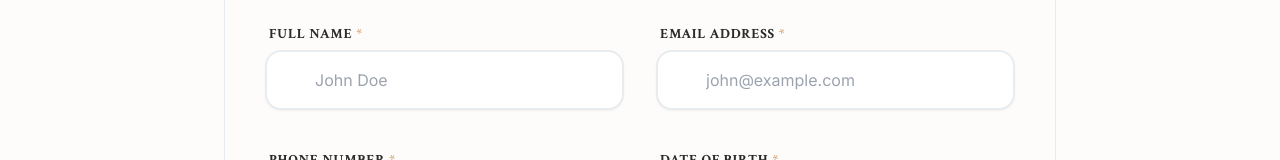
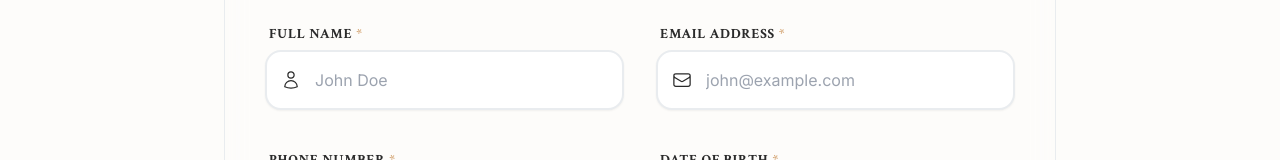
Before and after one commit to Leeshwaan04/freezmelanding, a Next.js app: page /application in a window 1280 px wide. Shown: the part 615-775 px from the top of the page. Built offline with nearby package versions, Linux system fonts and the light colour scheme.

Commit message:
Fix calendar icon visibility by adding z-index to render above input background

```diff
--- a/src/app/application/components/FormField.tsx
+++ b/src/app/application/components/FormField.tsx
@@ -57,7 +57,7 @@ const FormField = ({
         whileTap={{ scale: 0.995 }}
       >
         {icon && (
-          <div className="absolute left-4 top-1/2 -translate-y-1/2 text-muted-foreground/50 transition-colors duration-200 group-focus-within:text-primary">
+          <div className="absolute left-4 top-1/2 -translate-y-1/2 text-muted-foreground/50 transition-colors duration-200 group-focus-within:text-primary z-10">
             <Icon name={icon} size={20} variant="outline" />
           </div>
         )}
```
